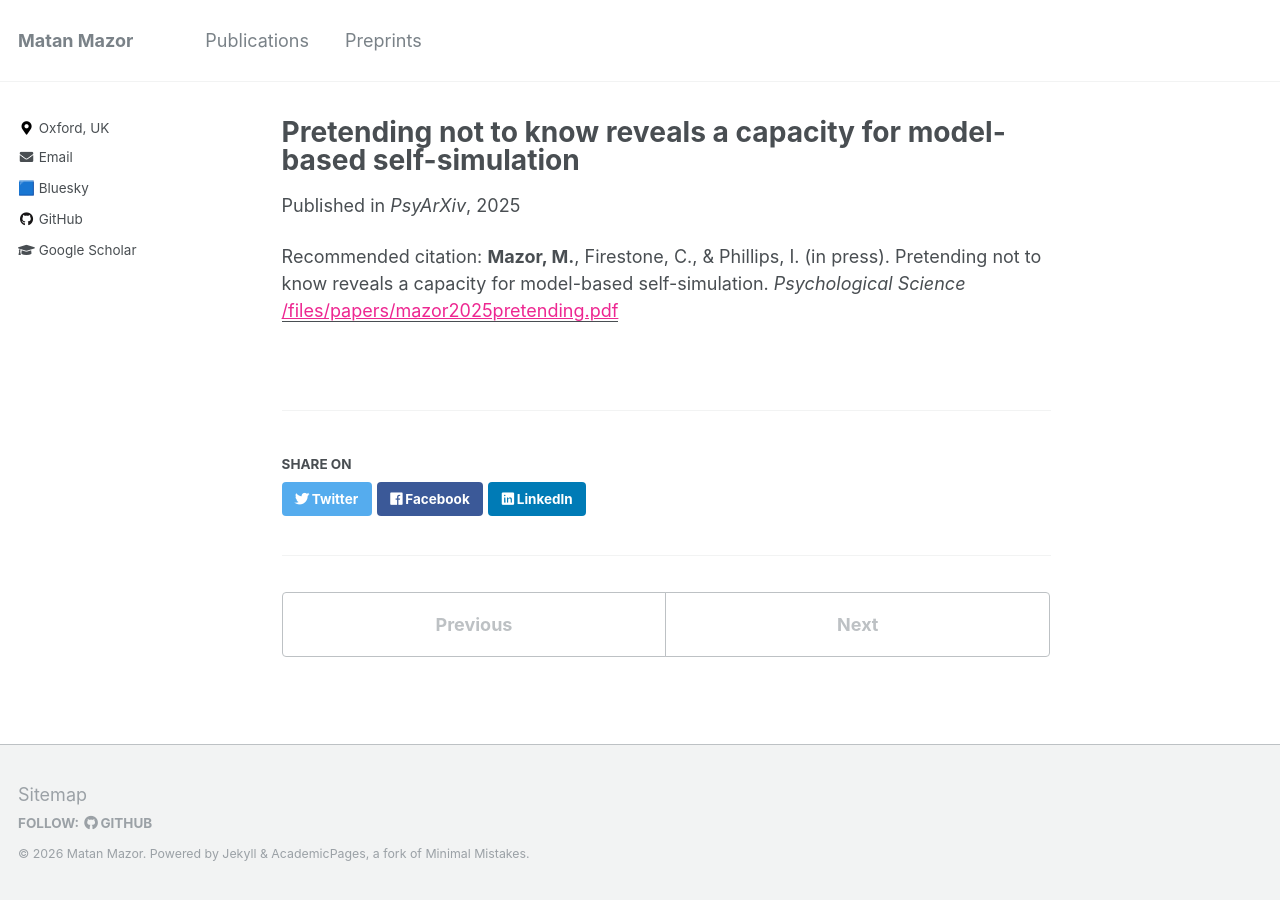
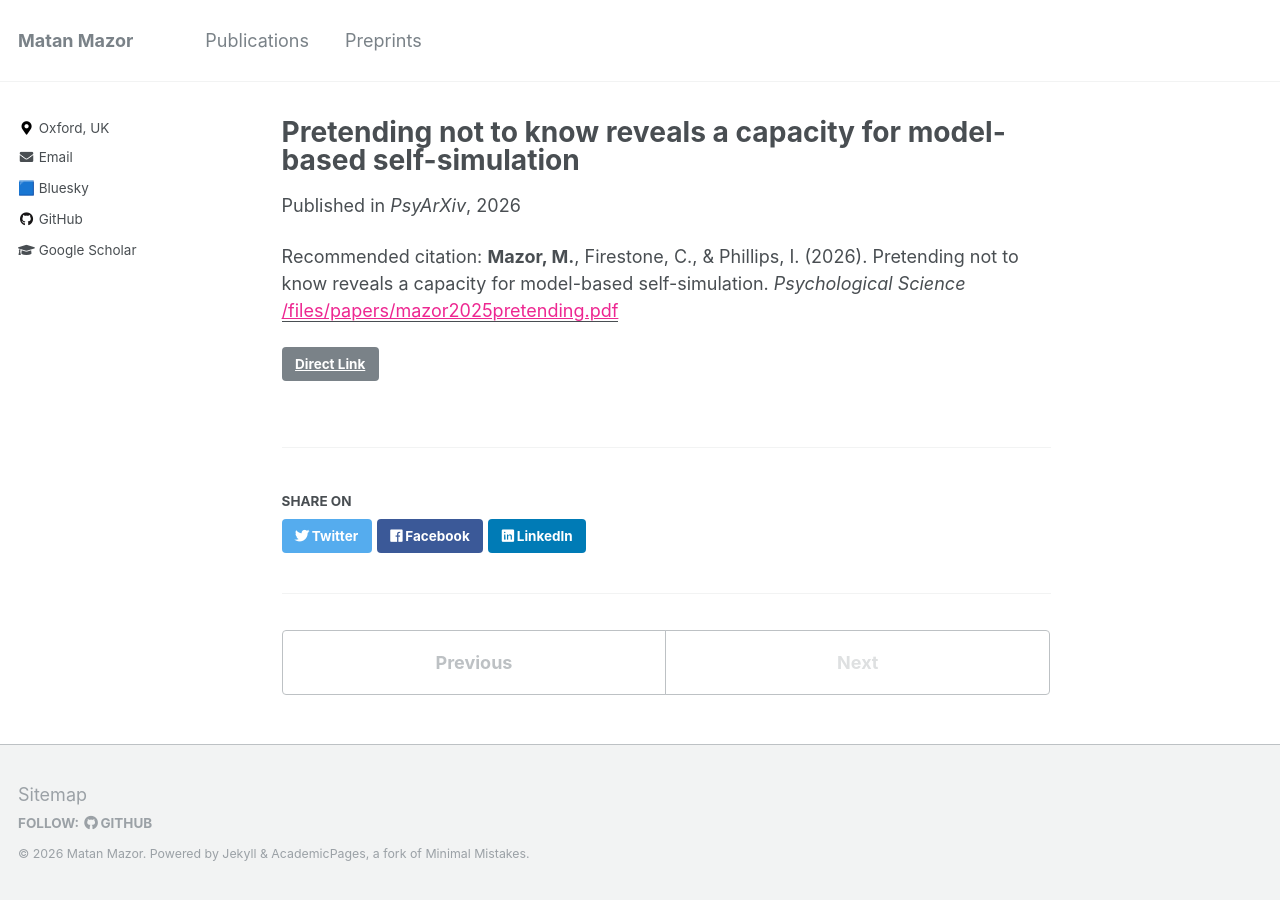
Before and after one commit to matanmazor/matanmazor.github.io, a Jekyll site: the page built from _publications/2026-02-03-pretending.md, in a window 1280 px wide. Built offline with Jekyll 4.4.1, drawn with Linux system fonts in a browser that asks for light colours.

Commit message:
pretending not to know published

```diff
--- a/_publications/2025-11-21-pretending.md
+++ b/_publications/2026-02-03-pretending.md
@@ -2,12 +2,12 @@
 title: "Pretending not to know reveals a capacity for model-based self-simulation"
 collection: publications
 permalink: /publications/2025-11-21-pretending
-date: 2025-11-21
+date: 2026-02-03
 venue: 'PsyArXiv'
-psyarxiv: 'https://osf.io/preprints/psyarxiv/pgxrz_v2'
 github: 'https://github.com/self-model/pretendingNotToKnow'
+link: 'https://doi.org/10.1177/09567976251409747'
 paperurl: '/files/papers/mazor2025pretending.pdf'
-citation: '<b>Mazor, M.</b>, Firestone, C., & Phillips, I. (in press). Pretending not to know reveals a capacity for model-based self-simulation. <i>Psychological Science</i>'
+citation: '<b>Mazor, M.</b>, Firestone, C., & Phillips, I. (2026). Pretending not to know reveals a capacity for model-based self-simulation. <i>Psychological Science</i>'
 summary_paragraph: >
   In order to pretend that I don't know something, I need to mentally simulate what I would do if my knowledge were different than what it is. To do this, I rely on knowledge that I have about my own mind: metacognitive knowledge. Together with [Chaz](https://pbs.jhu.edu/directory/chaz-firestone/) and [Ian](https://www.ianbphillips.com/), we quantified people's metacognition by measuring their ability to pretend they don't know something. Specifically, we had them play rounds of Hangman ("reveal the hidden word with as few letter guesses as possible") and Battleship ("reveal the hidden ships in the grid with as few cell guesses as possible"). We then compared their behaviour in real games against their behaviour in pretend games, in which we told them what the word was, or where the ships were hidden, but asked them to behave as they would if they didn't have this information. We found a remarkable capacity for self-simulation, but also identified important limitations: pretenders had a tendency to over-act, and were sub-optimal in their taking-in of new information.
 ---
```
Also changed, not shown: 2 other files.
